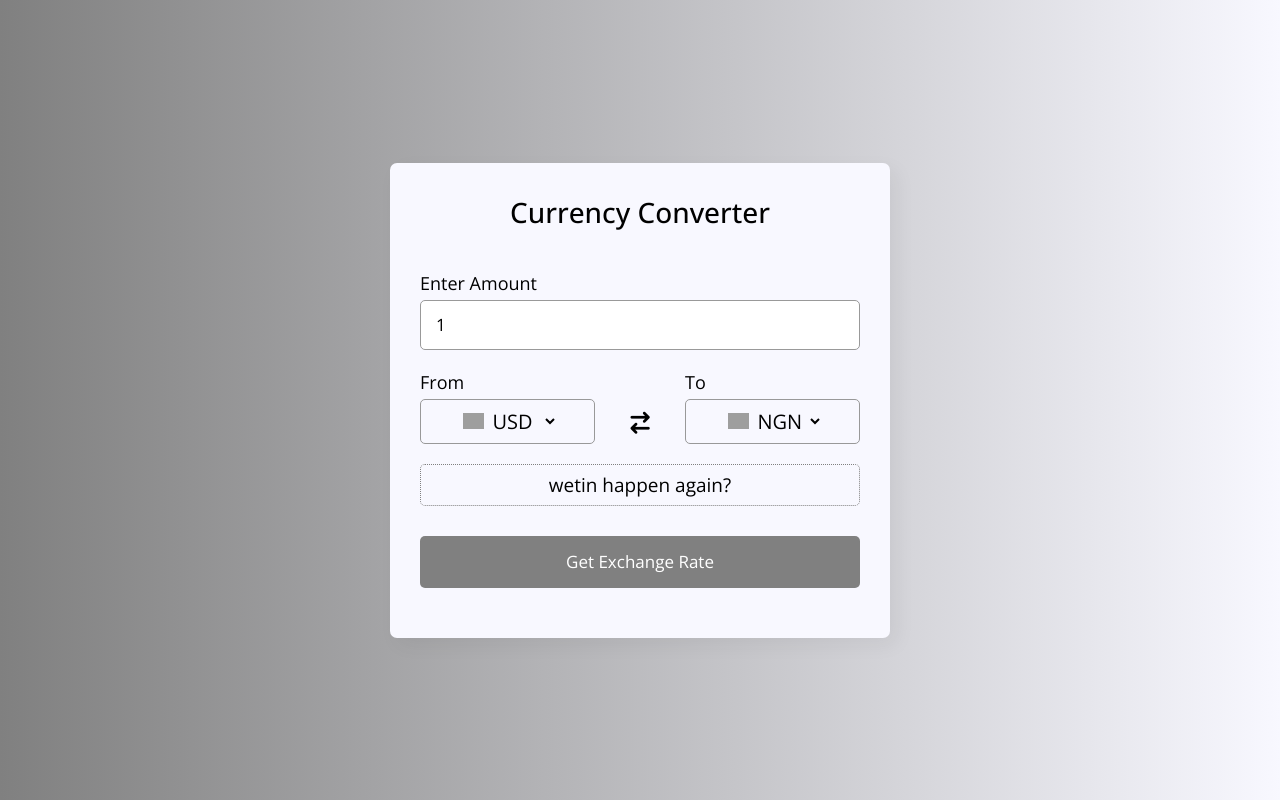
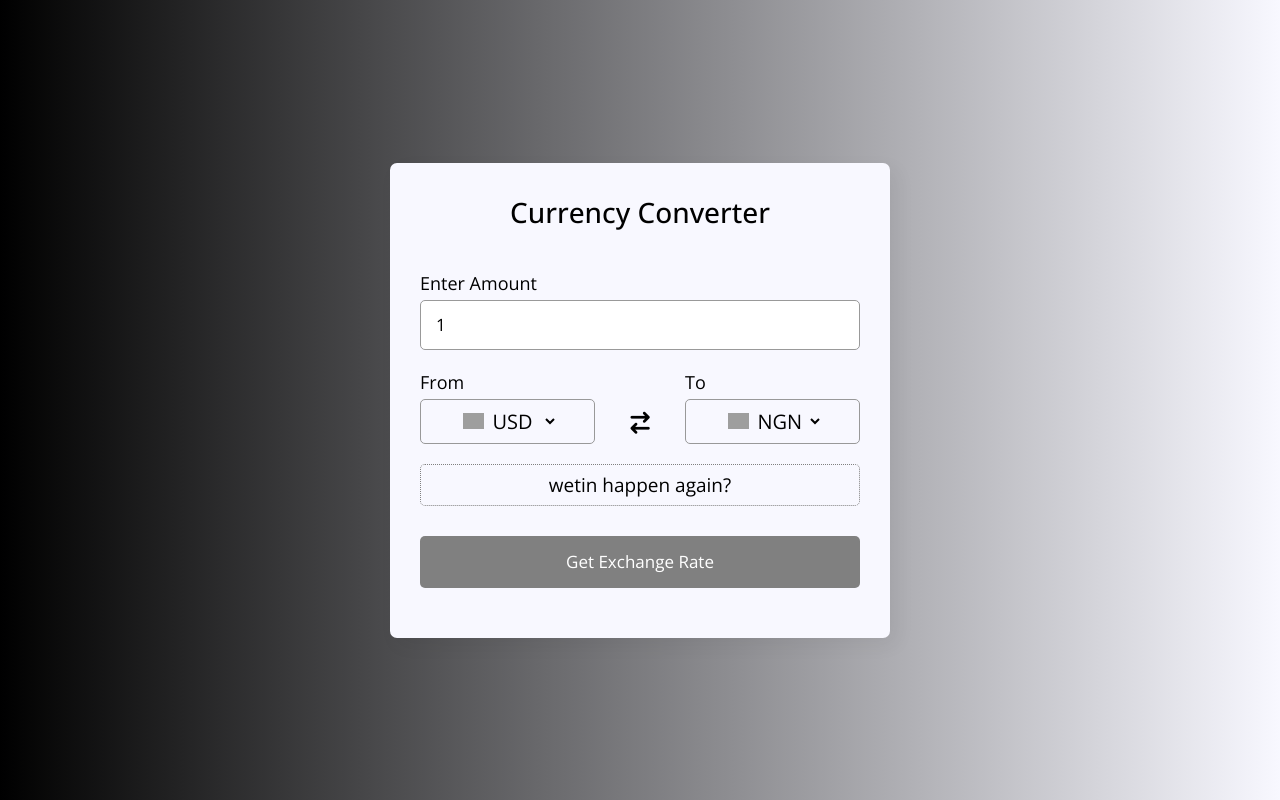
Before and after one commit to JesuisZaheer/a-Currency-Converter, a plain HTML site: page index.html in a window 1280 px wide. Drawn offline with nearby package versions, Linux system fonts and the light colour scheme; files that its build step writes are made by us from their sources; no server answers; grey boxes are pictures that could not be loaded; files whose address does not match are found by name.

Commit message:
Update style.css
background-image: linear-gradient(to right, #gray# black, ghostwhite);

```diff
--- a/css/style.css
+++ b/css/style.css
@@ -12,7 +12,7 @@ body {
   justify-content: center;
   min-height: 100vh;
   padding: 0 10px;
-  background-image: linear-gradient(to right, gray, ghostwhite);
+  background-image: linear-gradient(to right, black, ghostwhite);
 }
 ::selection {
   color: #fff;
```
